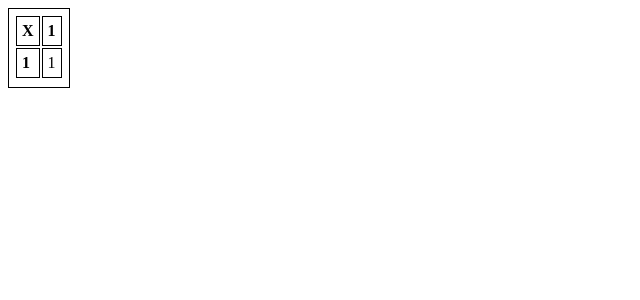
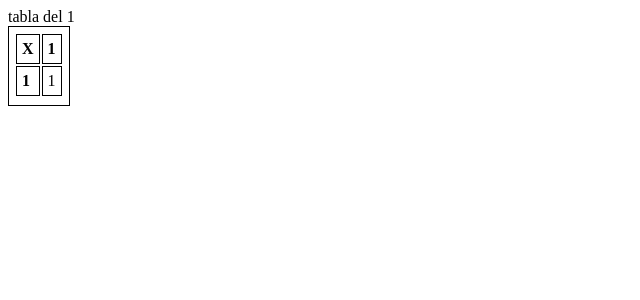
Before and after one commit to AgustinSaguier/Colegio, a PHP site: page /mult3.php?cantidad=1 in a window 1280 px wide. Shown: the top 300 px of the page, without its empty margins (0-640 px from the left). Run offline with PHP 8.4, Linux system fonts and the light colour scheme.

Commit message:
name change

```diff
--- a/Informatica 3A/formulario_11/mult3.php
+++ b/Informatica 3A/formulario_11/mult3.php
@@ -8,6 +8,7 @@ table, td{
 $cantidad=$_REQUEST["cantidad"];
 $number=1;
 for ($p=1; $p<=$cantidad; $p++){
+    echo"tabla del $number";
     echo("<table>");
     echo("<tr>");
     for ($z=0; $z<=$number; $z++){
```
